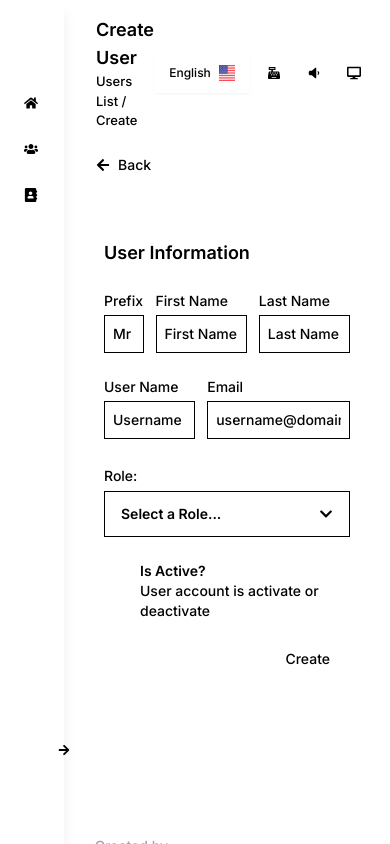
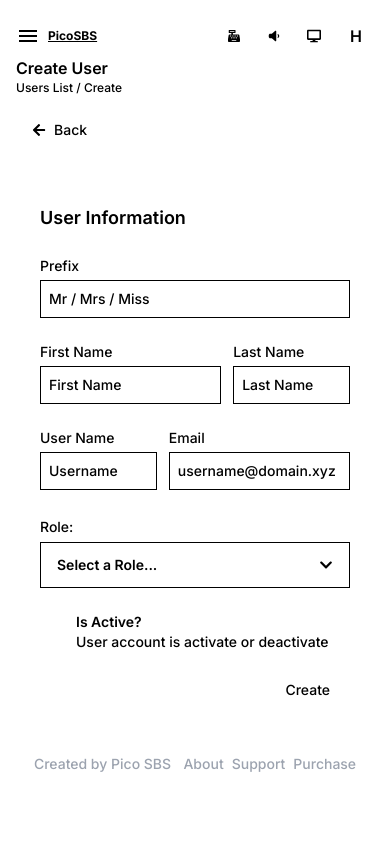
Before and after one commit to HTLA380/PicoSBS-User-Management-Typescript, a Next.js app: page /users/create in a window 390 px wide. Built offline with nearby package versions, Linux system fonts and the light colour scheme.

Commit message:
style: adjust layout for responsiveness

```diff
--- a/src/app/css/globals.css
+++ b/src/app/css/globals.css
@@ -20,10 +20,8 @@
 }
 /* Track */
 .customize__scroll::-webkit-scrollbar-track {
-  background: #e9e8e8;
-  @apply rounded;
+  @apply bg-accent rounded;
 }
 .customize__scroll::-webkit-scrollbar-thumb {
-  background: #b7b7b7;
-  @apply rounded;
+  @apply bg-accent-foreground rounded;
 }
--- a/src/app/users/page.tsx
+++ b/src/app/users/page.tsx
@@ -14,7 +14,7 @@ const Users = () => {
   return (
     <UserFilterProvider initialData={UsersListInfos}>
       <MainLayout>
-        <div className="py-5 mb-20 ml-4 text-sm rounded-lg bg-card">
+        <div className="py-5 mb-20 text-sm rounded-lg bg-card">
           <div className="mb-5">
             <TableFilter />
           </div>
--- a/src/components/MainLayout.tsx
+++ b/src/components/MainLayout.tsx
@@ -1,6 +1,8 @@
+"use client";
+
 import Head from "next/head";
 
-import React from "react";
+import React, { useState } from "react";
 import NavBar from "./navbar/NavBar";
 import Sidebar from "./sidebar/Sidebar";
 import Footer from "./footer/Footer";
@@ -10,6 +12,12 @@ interface MainLayoutInterface {
 }
 
 const MainLayout: React.FC<MainLayoutInterface> = ({ children }) => {
+  const [isOpen, setIsOpen] = useState<boolean>(false);
+
+  const handleSidebarToggle = () => {
+    setIsOpen((prev) => !prev);
+  };
+
   return (
     <>
       <Head>
@@ -20,10 +28,18 @@ const MainLayout: React.FC<MainLayoutInterface> = ({ children }) => {
       </Head>
 
       <main className="relative flex min-h-screen font-medium bg-background text-foreground">
-        <Sidebar />
-        <div className="relative flex-1 w-full pb-5 overflow-auto pl-16">
-          <NavBar />
-          <div className="flex flex-col justify-between h-[90%] px-4">
+        <Sidebar isOpen={isOpen} toggleSidebar={handleSidebarToggle} />
+
+        {/* sidebar overlay */}
+        <div
+          className={`fixed inset-0 bg-black/40 z-20 ${
+            isOpen ? "visible" : "invisible"
+          }`}
+          onClick={handleSidebarToggle}></div>
+
+        <div className="relative flex-1 w-full pb-5 overflow-auto md:pl-16">
+          <NavBar toggleSidebar={handleSidebarToggle} />
+          <div className="md:pl-8 px-4">
             <div>{children}</div>
             <Footer />
           </div>
--- a/src/components/navbar/NavBar.tsx
+++ b/src/components/navbar/NavBar.tsx
@@ -5,21 +5,48 @@ import PosScreen from "./pos-screen/PosScreen";
 import SoundToggle from "./sound-toggle/SoundToggle";
 import ThemeToggle from "./theme-toggle/ThemeToggle";
 import UserProfile from "./user-profile/UserProfile";
+import { MdMenu } from "react-icons/md";
+import Link from "next/link";
 
-const NavBar = () => {
+interface NavbarInterface {
+  toggleSidebar: () => void;
+}
+
+const NavBar: React.FC<NavbarInterface> = ({ toggleSidebar }) => {
   return (
-    <header className="sticky top-0 z-10 px-8 py-4 bg-background text-foreground">
+    <header className="sticky top-0 z-10 px-4 md:px-8 py-4 bg-background text-foreground">
       <nav className="flex items-center justify-between">
-        <PageTitle />
+        <div className="md:hidden flex items-center gap-2">
+          <button
+            onClick={toggleSidebar}
+            className="text-secondary-foreground text-2xl rounded-lg hover:text-primary">
+            <MdMenu />
+          </button>
+          <Link href={"/"} className="text-xs text-primary font-bold underline">
+            PicoSBS
+          </Link>
+        </div>
+        {/* hide the page title in the small screen sizes */}
+        <div className="hidden md:block">
+          <PageTitle />
+        </div>
 
         <div className="flex items-stretch h-10 gap-2">
-          <LanguageSelector />
+          {/* hide the language selector in the small screen sizes */}
+          <div className="hidden md:block">
+            <LanguageSelector />
+          </div>
           <PosScreen />
           <SoundToggle />
           <ThemeToggle />
           <UserProfile />
         </div>
+
+        {/* display the page title in the small screen sizes */}
       </nav>
+      <div className="block md:hidden">
+        <PageTitle />
+      </div>
     </header>
   );
 };
--- a/src/components/navbar/language-selector/LanguageSelector.tsx
+++ b/src/components/navbar/language-selector/LanguageSelector.tsx
@@ -56,7 +56,7 @@ const LanguageSelector = () => {
   return (
     <div className="relative">
       <Menu>
-        <Menu.Button className="flex items-center h-full gap-2 w-24 justify-center text-xs font-medium rounded-sm shadow-sm text-secondary-foreground bg-secondary">
+        <Menu.Button className="flex items-center py-3 gap-2 w-24 justify-center text-xs font-medium rounded-sm shadow-sm text-secondary-foreground bg-secondary">
           {name}
           <img src={imgSrc} className="w-4 h-4 rounded-md" alt={name} />{" "}
         </Menu.Button>
--- a/src/components/navbar/page-title/PageTitle.tsx
+++ b/src/components/navbar/page-title/PageTitle.tsx
@@ -16,8 +16,8 @@ const PageTitle = () => {
 
   return (
     <div>
-      <h3 className="text-lg font-semibold">{title || ""}</h3>
-      <p className="text-[0.8125rem] font-medium capitalize">
+      <h3 className="text-base md:text-lg font-semibold">{title || ""}</h3>
+      <p className="text-xs md:text-sm font-medium capitalize">
         <span className="text-muted-foreground">
           {subtitlePathname || ""} /{" "}
         </span>
--- a/src/containers/user-management/create-user/user-information-form/index.tsx
+++ b/src/containers/user-management/create-user/user-information-form/index.tsx
@@ -32,13 +32,14 @@ const useInformationInputData: useInformationInputDataInterface[] = [
     labelName: "Prefix",
     placeHolder: "Mr / Mrs / Miss",
     name: "prefix",
+    className: "col-span-full md:col-auto",
     inputType: "text",
   },
   {
     labelName: "First Name",
     placeHolder: "First Name",
     name: "firstName",
-    className: "col-span-2",
+    className: "col-span-3 md:col-span-2",
     inputType: "text",
   },
   {
--- a/src/containers/user-management/users-list/user-table-filter/FilterModal.tsx
+++ b/src/containers/user-management/users-list/user-table-filter/FilterModal.tsx
@@ -56,13 +56,13 @@ const FilterModal = () => {
   return (
     <div>
       <Menu as="div" className="relative inline-block text-left">
-        <Menu.Button className="inline-flex items-center justify-center w-full gap-2 px-5 py-3 rounded-md text-primary bg-primary-light hover:bg-primary hover:text-primary-foreground focus:outline-none focus-visible:ring-2 focus-visible:ring-primary-foreground focus-visible:ring-opacity-75">
+        <Menu.Button className="text-xs md:text-sm inline-flex items-center justify-center w-full gap-2 px-5 py-3 rounded-md text-primary bg-primary-light hover:bg-primary hover:text-primary-foreground focus:outline-none focus-visible:ring-2 focus-visible:ring-primary-foreground focus-visible:ring-opacity-75">
           <FaFilter />
           Filter
         </Menu.Button>
 
         <Transition as={Fragment} {...slideInUpTransition}>
-          <Menu.Items className="absolute right-0 z-20 mt-1 origin-top-right rounded-md shadow-xl bg-card w-[340px]">
+          <Menu.Items className="absolute right-5 translate-x-1/2 md:translate-x-0 z-20 mt-1 origin-top-right rounded-md shadow-xl bg-card w-[21.25rem]">
             <div className="w-full px-4 py-3 text-sm font-semibold border-b border-b-border">
               <p>Filter Options</p>
             </div>
--- a/src/containers/user-management/users-list/user-table-filter/index.tsx
+++ b/src/containers/user-management/users-list/user-table-filter/index.tsx
@@ -26,7 +26,7 @@ const TableFilter = () => {
   };
 
   return (
-    <div className="flex flex-wrap items-center justify-between gap-4 px-8">
+    <div className="flex flex-wrap items-center gap-4 px-8">
       <Input
         leftIcon={BiSearch}
         placeholder={"Search User..."}
@@ -35,7 +35,7 @@ const TableFilter = () => {
         onChange={handleInputChange}
       />
 
-      <div className="flex items-center gap-4">
+      <div className="flex items-center gap-4 flex-wrap justify-end w-full">
         {/* render delete button if the users get select */}
         {selectedUsersId.length > 0 ? (
           <Delete />
@@ -45,7 +45,7 @@ const TableFilter = () => {
             <ExportModal />
             <Link
               href={"/users/create"}
-              className="flex items-center gap-2 px-6 py-3 text-sm rounded-md text-primary-foreground bg-primary hover:brightness-90">
+              className="flex items-center gap-2 px-6 py-3 text-xs md:text-sm rounded-md text-primary-foreground bg-primary hover:brightness-90">
               <FaPlus />
               Create User
             </Link>
```
Also changed, not shown: src/components/sidebar/Sidebar.tsx (+11 -7 lines), src/containers/user-management/users-list/user-table-filter/ExportModal.tsx (+10 -10 lines).
